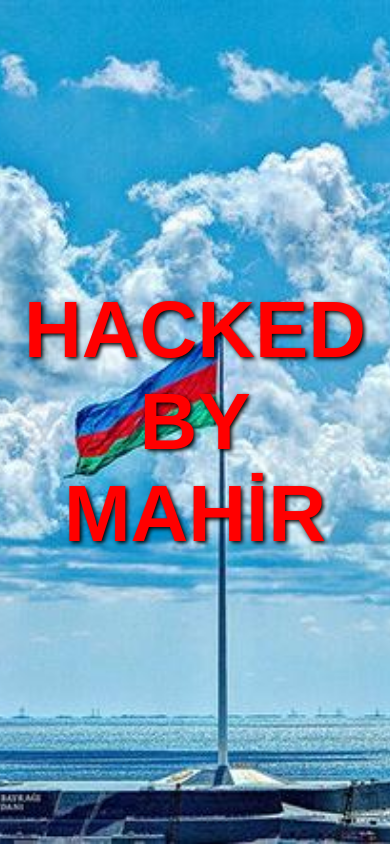
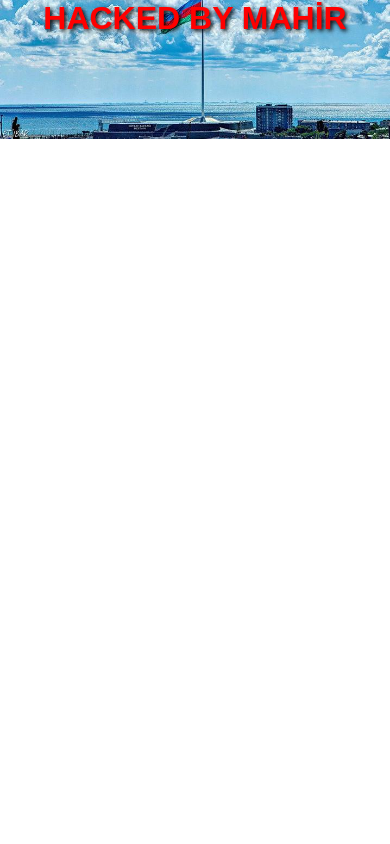
Before and after one commit to atakumar/home, a plain HTML site: page index.html in a window 390 px wide. Drawn offline with Linux system fonts and the light colour scheme.

Commit message:
Add files via upload

```diff
--- a/style.css
+++ b/style.css
@@ -20,4 +20,27 @@ h1 {
     color: red;
     text-shadow: 2px 2px 4px black;
     text-transform: uppercase;
+    /* Responsive tasarım için eklemeler */
+    margin: 0 10px; /* Yanlardan boşluk bırakarak içeriği sıkıştırmayı önler */
+    white-space: normal; /* Yazının satırlara bölünmesini sağlar */
 }
+
+/* Tablet ve daha küçük ekranlar için */
+@media (max-width: 768px) {
+    h1 {
+        font-size: 3em; /* Yazı boyutunu küçültür */
+        text-align: center;
+        white-space: normal;
+
+    }
+    body {
+      height: auto; /* Height auto olursa içerik kadar oluyor böylece scroll oluyor aşşağıya dogru */
+    }
+}
+
+/* Mobil cihazlar için */
+@media (max-width: 480px) {
+    h1 {
+        font-size: 2em; /* Yazı boyutunu daha da küçültür */
+    }
+}
```
